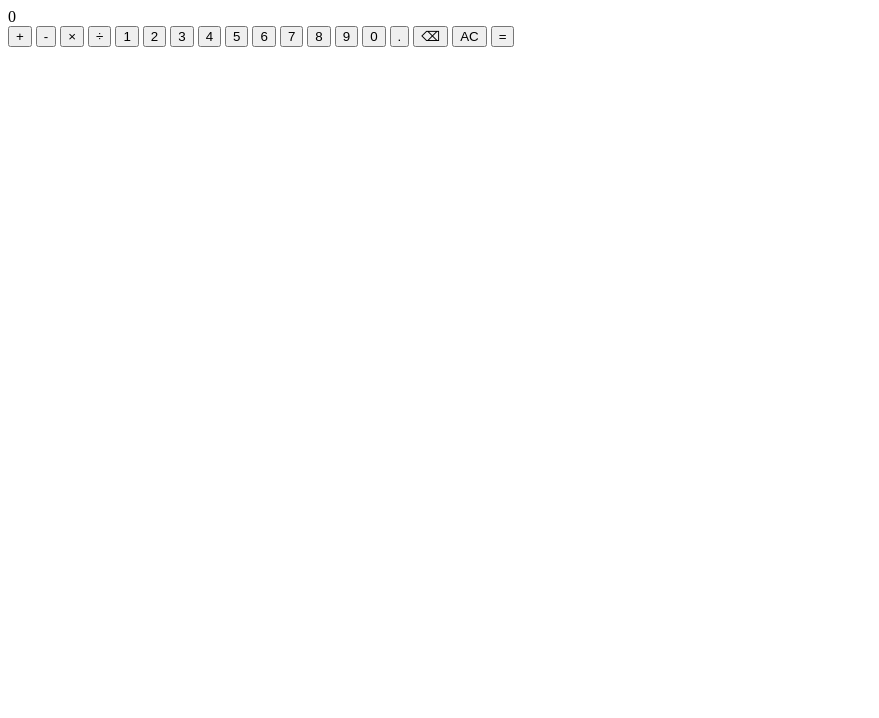
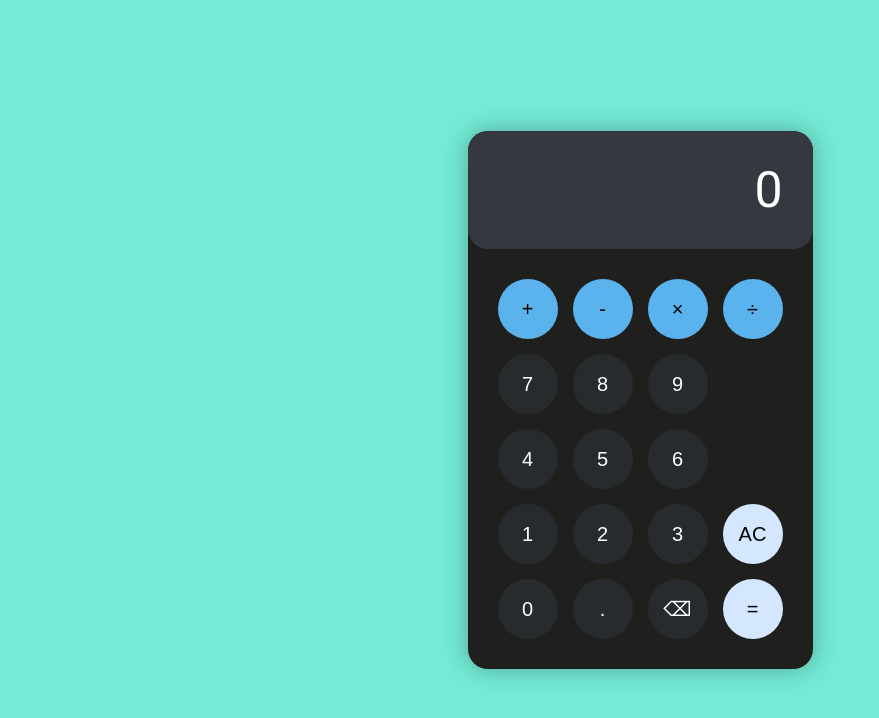
Before and after one commit to Beets-Jr/workshop-calculadora, a plain HTML site: page index.html in a window 1280 px wide. Shown: the whole page, without its empty margins (0-879 px from the left). Drawn offline with Linux system fonts and the light colour scheme.

Commit message:
estilos básicos criados

```diff
--- a/index.html
+++ b/index.html
@@ -44,8 +44,8 @@
         <button class="numero zero">0</button>
         <button class="numero decimal">.</button>
         <button class="numero apagar">&#9003;</button>
-        <button class="limpar">AC</button>
-        <button class="igual">=</button>
+        <button class="acao limpar">AC</button>
+        <button class="acao igual">=</button>
       </div>
     </div>
   </main>
--- a/style.css
+++ b/style.css
@@ -0,0 +1,162 @@
+/* variáveis */
+:root {
+  --cor-fundo-calculadora-escuro: #1f201d;
+  --cor-fundo-visor-escuro: #353840;
+  --cor-fundo-numero-escuro: #272b2e;
+  --cor-numero-escuro: #ffffff;
+  --cor-fundo-operador-escuro: #5bb3ee;
+  --cor-fundo-acoes-escuro: #d4e7fe;
+
+  --cor-fundo-calculadora-claro: #fffdfe;
+  --cor-fundo-visor-claro: #e9f1fc;
+  --cor-fundo-numero-claro: #f4f8fb;
+  --cor-fundo-operador-claro: #c0e8fb;
+  --cor-fundo-acoes-claro: #d1e4fb;
+
+  --cor-fundo-site: #74ebd5;
+}
+
+/* Reset e estilos básicos */
+* {
+  margin: 0;
+  padding: 0;
+  border: 0;
+  background: none;
+  box-sizing: border-box;
+}
+
+html {
+  font-size: 10px;
+  font-family: 'Roboto', Helvetica, Arial, sans-serif;
+}
+
+body {
+  display: flex;
+  justify-content: center;
+  align-items: center;
+  height: 100vh;
+  background-color: var(--cor-fundo-site);
+}
+
+/* calculadora */
+.calculadora {
+  box-shadow: 0 0 25px 0 rgba(0, 0, 0, 0.3);
+  border-radius: 2em;
+  overflow: hidden;
+  background-color: var(--cor-fundo-calculadora-escuro);
+}
+
+.visor {
+  background-color: var(--cor-fundo-visor-escuro);
+  color: var(--cor-numero-escuro);
+  width: 34.5rem;
+  padding: 3rem;
+  text-align: right;
+  font-size: 5rem;
+  border-radius: 0 0 2rem 2rem;
+}
+
+.teclas {
+  padding: 3rem;
+  display: grid;
+  grid-gap: 1.5rem;
+  grid-template-columns: repeat(4, 6rem);
+  grid-template-rows: repeat(5, 6rem);
+  grid-template-areas:
+    'somar subtrair multiplicar dividir'
+    'sete oito nove .'
+    'quatro cinco seis .'
+    'um dois tres limpar'
+    'zero decimal apagar igual';
+}
+
+.teclas > button {
+  border-radius: 50%;
+  font-size: 2rem;
+  cursor: pointer;
+}
+
+.somar {
+  grid-area: somar;
+}
+
+.subtrair {
+  grid-area: subtrair;
+}
+
+.multiplicar {
+  grid-area: multiplicar;
+}
+
+.dividir {
+  grid-area: dividir;
+}
+
+.zero {
+  grid-area: zero;
+}
+
+.um {
+  grid-area: um;
+}
+
+.dois {
+  grid-area: dois;
+}
+
+.tres {
+  grid-area: tres;
+}
+
+.quatro {
+  grid-area: quatro;
+}
+
+.cinco {
+  grid-area: cinco;
+}
+
+.seis {
+  grid-area: seis;
+}
+
+.sete {
+  grid-area: sete;
+}
+
+.oito {
+  grid-area: oito;
+}
+
+.nove {
+  grid-area: nove;
+}
+
+.decimal {
+  grid-area: decimal;
+}
+
+.limpar {
+  grid-area: limpar;
+}
+
+.apagar {
+  grid-area: apagar;
+}
+
+.igual {
+  grid-area: igual;
+}
+
+.operador {
+  background-color: var(--cor-fundo-operador-escuro);
+}
+
+.numero {
+  background-color: var(--cor-fundo-numero-escuro);
+  color: var(--cor-numero-escuro);
+}
+
+.acao {
+  background-color: var(--cor-fundo-acoes-escuro);
+}
```
